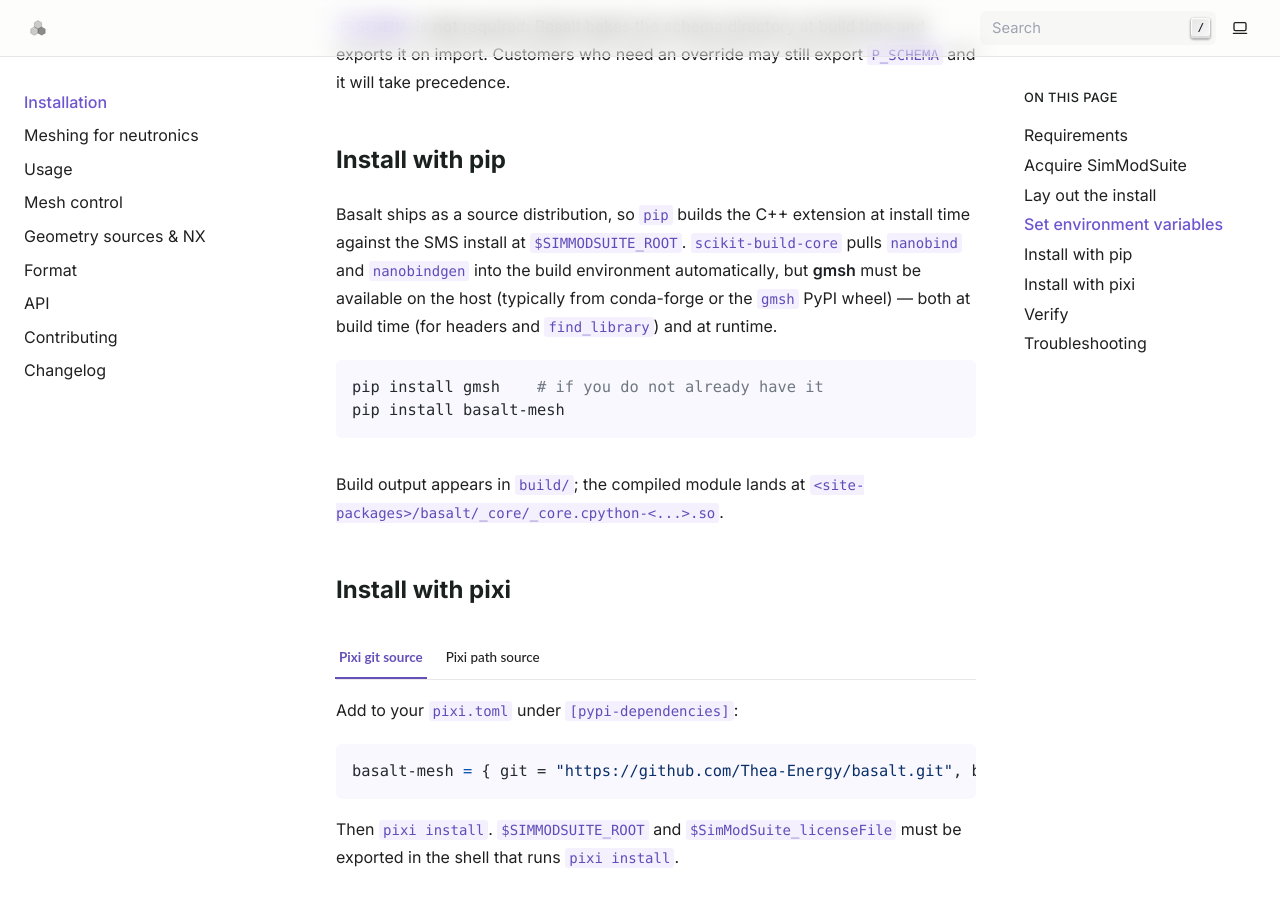
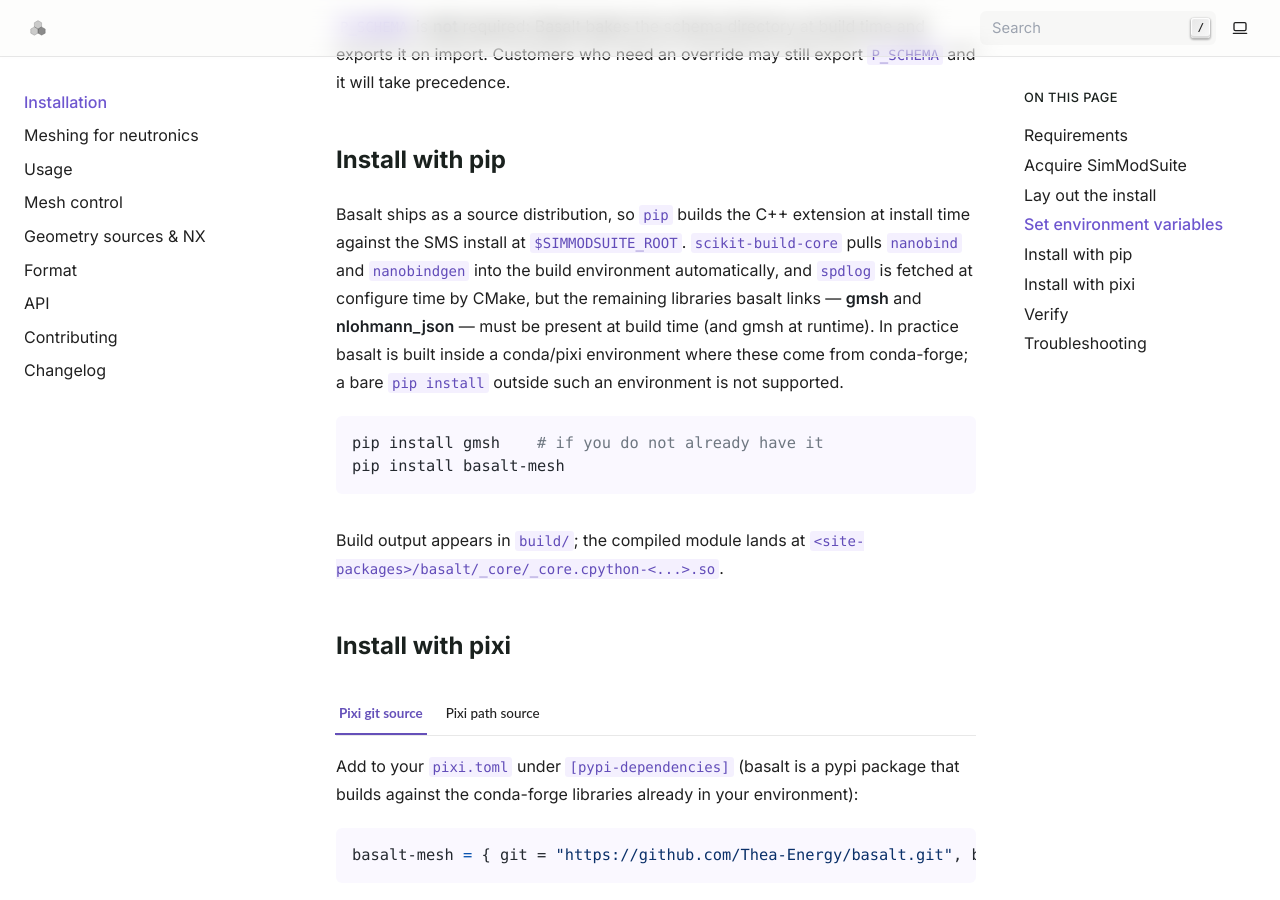
Before and after one commit to Thea-Energy/basalt, a Sphinx documentation site: the page built from docs/install.rst, in a window 1280 px wide and 900 px high, scrolled down 2116 px. Built offline with Sphinx 7.4.7, drawn with Linux system fonts in a browser that asks for light colours; pages that are not in the unit, such as notebooks, are missing from menus; the version number is read from the project's files by our own code.

Commit message:
docs: describe the single conda-native rebuild-on-import build flow

```diff
--- a/docs/install.rst
+++ b/docs/install.rst
@@ -96,9 +96,11 @@
 Basalt ships as a source distribution, so ``pip`` builds the C++ extension at
 install time against the SMS install at ``$SIMMODSUITE_ROOT``. ``scikit-build-core``
 pulls ``nanobind`` and ``nanobindgen`` into the build environment automatically,
-but **gmsh** must be available on the host (typically from conda-forge or the
-``gmsh`` PyPI wheel) — both at build time (for headers and ``find_library``) and
-at runtime.
+and ``spdlog`` is fetched at configure time by CMake, but the remaining libraries
+basalt links — **gmsh** and **nlohmann_json** — must be present at build time
+(and gmsh at runtime). In practice basalt is built inside a conda/pixi
+environment where these come from conda-forge; a bare ``pip install`` outside
+such an environment is not supported.
 
 .. code:: sh
 
@@ -116,7 +118,9 @@
 
    .. tab:: Pixi git source
 
-      Add to your ``pixi.toml`` under ``[pypi-dependencies]``:
+      Add to your ``pixi.toml`` under ``[pypi-dependencies]`` (basalt is a
+      pypi package that builds against the conda-forge libraries already in
+      your environment):
 
       .. code:: toml
 
```
